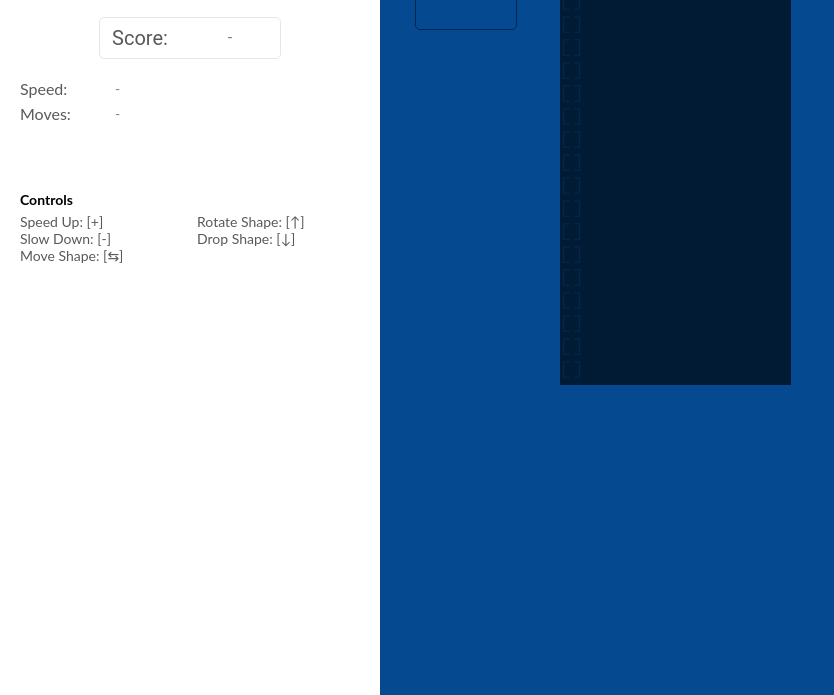
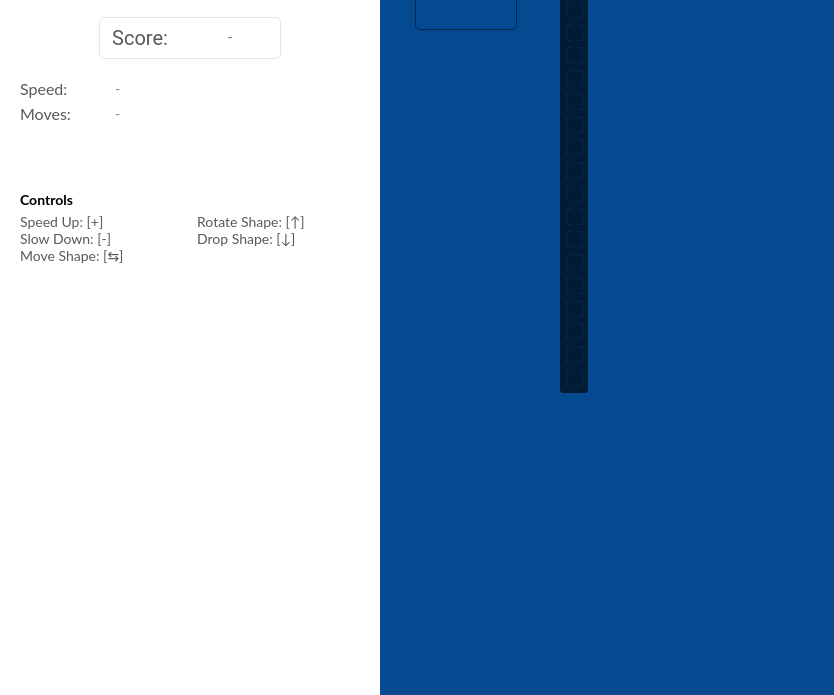
Before and after one commit to ramantehlan/Genetic-Tetris-Ai, a plain HTML site: page index.html in a window 1280 px wide. Shown: the part 105-800 px from the top of the page, without its empty margins (0-834 px from the left). Drawn offline with Linux system fonts and the light colour scheme.

Commit message:
Minor changes

```diff
--- a/index-ui.css
+++ b/index-ui.css
@@ -127,11 +127,12 @@ Game Display
   font-family: Inconsolata, Courier, monospace;
   font-size: 22px;
   position:absolute;
-  top:25px;
+  top:30px;
   left:560px;
-  width:231px;
-  height:465px;
   color:#01274C;
   border-radius:0px;
   background-color:#011B35;
+  border-radius:3px;
+  padding:3px;
+  padding-bottom:5px;
 }
```
